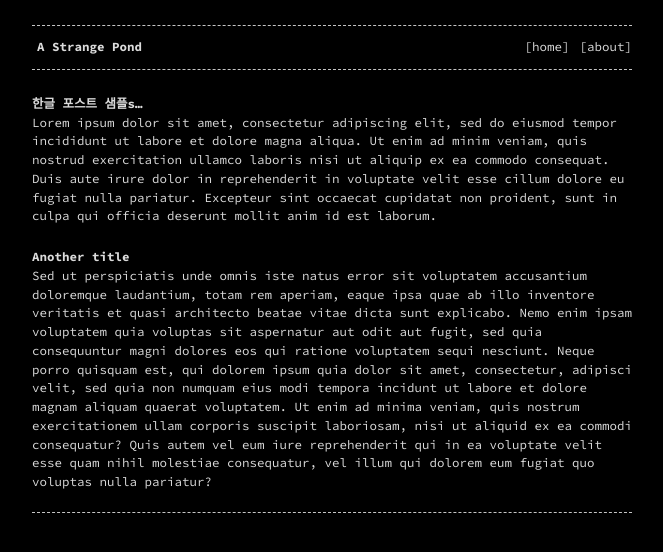
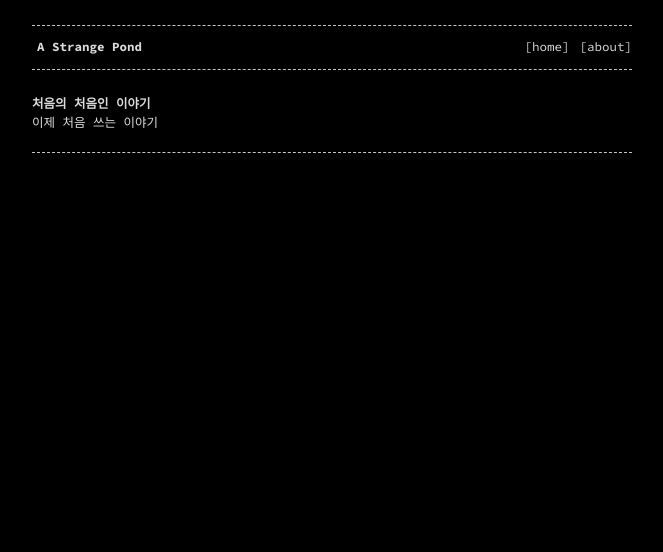
Before and after one commit to i0d/i0d.github.io, a Jekyll site: the page built from _posts/2022-07-04-sg-ep001.markdown, in a window 1280 px wide. Shown: the top 552 px of the page, without its empty margins (308-971 px from the left). Built offline with Jekyll 4.4.1, drawn with Linux system fonts in a browser that asks for light colours.

Commit message:
test post

```diff
--- a/_posts/2022-07-04-sg-ep001.markdown
+++ b/_posts/2022-07-04-sg-ep001.markdown
@@ -5,8 +5,5 @@ date:   2022-07-16 12:32:45 +0100
 categories:
 ---
 
-# 한글 포스트 샘플s...
-Lorem ipsum dolor sit amet, consectetur adipiscing elit, sed do eiusmod tempor incididunt ut labore et dolore magna aliqua. Ut enim ad minim veniam, quis nostrud exercitation ullamco laboris nisi ut aliquip ex ea commodo consequat. Duis aute irure dolor in reprehenderit in voluptate velit esse cillum dolore eu fugiat nulla pariatur. Excepteur sint occaecat cupidatat non proident, sunt in culpa qui officia deserunt mollit anim id est laborum.
-
-## Another title
-Sed ut perspiciatis unde omnis iste natus error sit voluptatem accusantium doloremque laudantium, totam rem aperiam, eaque ipsa quae ab illo inventore veritatis et quasi architecto beatae vitae dicta sunt explicabo. Nemo enim ipsam voluptatem quia voluptas sit aspernatur aut odit aut fugit, sed quia consequuntur magni dolores eos qui ratione voluptatem sequi nesciunt. Neque porro quisquam est, qui dolorem ipsum quia dolor sit amet, consectetur, adipisci velit, sed quia non numquam eius modi tempora incidunt ut labore et dolore magnam aliquam quaerat voluptatem. Ut enim ad minima veniam, quis nostrum exercitationem ullam corporis suscipit laboriosam, nisi ut aliquid ex ea commodi consequatur? Quis autem vel eum iure reprehenderit qui in ea voluptate velit esse quam nihil molestiae consequatur, vel illum qui dolorem eum fugiat quo voluptas nulla pariatur?
+# 처음의 처음인 이야기
+이제 처음 쓰는 이야기
```
Also changed, not shown: _posts/2018-11-04-dear-morons.markdown (deleted, +0 -12 lines).
